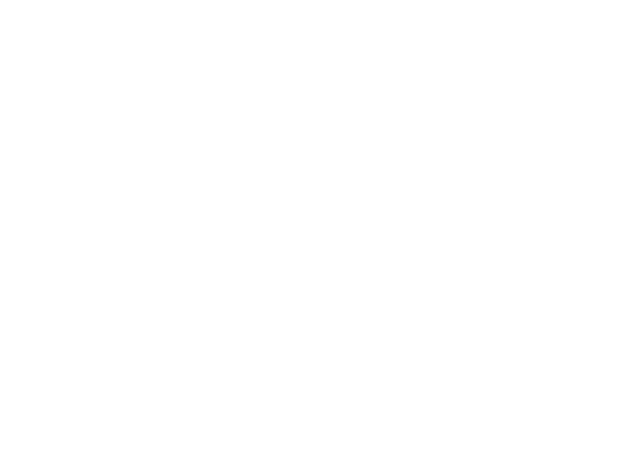
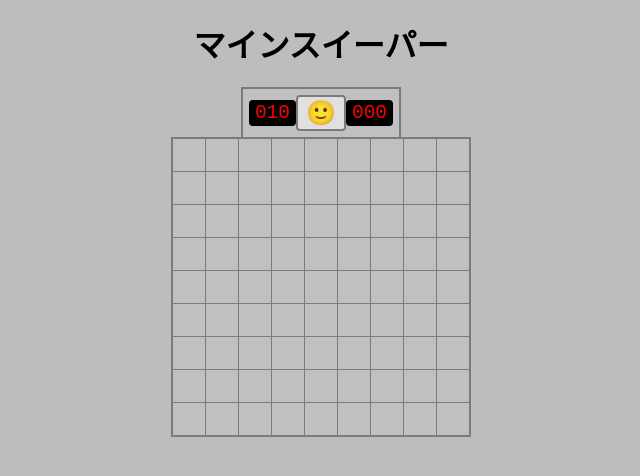
Before and after one commit to happynasekai/minesweeper-game, a plain HTML site: page index.html in a window 1280 px wide. Shown: the whole page, without its empty margins (319-959 px from the left). Drawn offline with Linux system fonts and the light colour scheme.

Commit message:
Update index.html

```diff
--- a/index.html
+++ b/index.html
@@ -4,14 +4,23 @@
   <meta charset="utf-8" />
   <meta name="viewport" content="width=device-width, initial-scale=1" />
   <title>マインスイーパー</title>
+  <!-- ここでCSSを読み込む -->
+  <link rel="stylesheet" href="style.css">
 </head>
 <body>
-  <!-- ここにゲーム本体のHTML/CSS/JavaScriptを含めています -->
-  <!-- 今まで作ったマインスイーパーコードを貼り付けています -->
+  <h1>マインスイーパー</h1>
 
-  <!-- 実際のゲームコードはCSSやJavaScriptを含めた完全版です -->
-  <!-- このindex.htmlファイルをGitHub Pagesにアップロードしてください -->
+  <!-- スコア表示と顔ボタン -->
+  <div id="hud">
+    <div class="counter" id="mineCount">010</div>
+    <button id="resetBtn" title="新しいゲーム">🙂</button>
+    <div class="timer" id="timer">000</div>
+  </div>
 
-  <!-- コードは添付の完全版HTMLファイルから取得済みです -->
+  <!-- 盤面 -->
+  <div id="board"></div>
+
+  <!-- ここでJSを読み込む -->
+  <script src="script.js"></script>
 </body>
 </html>
```
